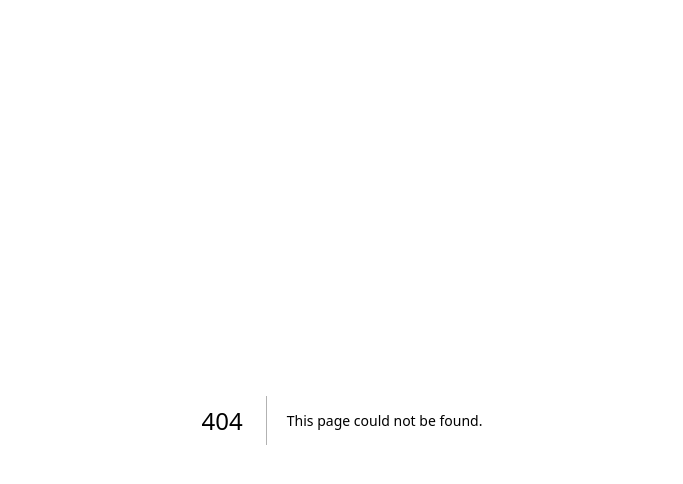
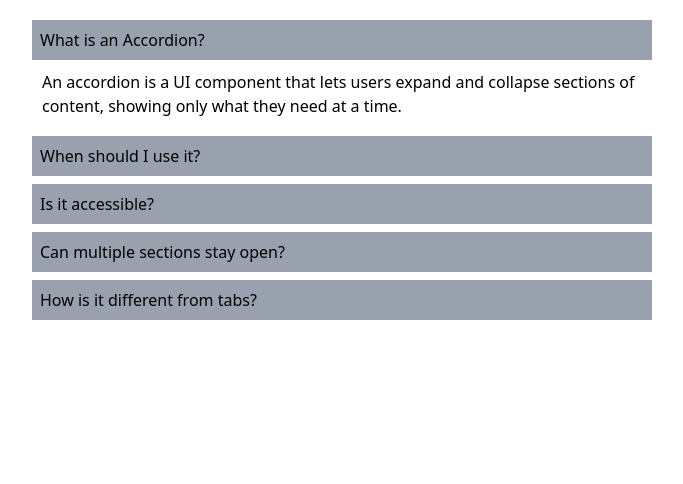
Before and after one commit to Arham11/frontennd-system-design, a Next.js app in the folder LLD/: page /accordian in a window 1280 px wide. Before the commit this address had no page. Shown: the top 484 px of the page, without its empty margins (298-981 px from the left). Built offline with nearby package versions, Linux system fonts and the light colour scheme.

Commit message:
LLD: accordian design

```diff
--- /dev/null
+++ b/LLD/src/app/accordian/accordian.tsx
@@ -0,0 +1,29 @@
+"use client";
+
+interface IAccordianProps {
+  title: string;
+  content: string;
+  isOpen: boolean;
+  setIsOpen: () => void;
+}
+
+function Accordian({
+  title,
+  content,
+  isOpen,
+  setIsOpen,
+}: Readonly<IAccordianProps>) {
+  return (
+    <div className="w-1/2 mx-auto mb-2">
+      <button
+        className="bg-gray-400 text-black p-2 w-full text-left cursor-pointer"
+        onClick={setIsOpen}
+      >
+        <span>{title}</span>
+      </button>
+      {isOpen && <div className="p-2.5">{content}</div>}
+    </div>
+  );
+}
+
+export default Accordian;
--- /dev/null
+++ b/LLD/src/app/accordian/page.tsx
@@ -0,0 +1,58 @@
+"use client";
+import { useState } from "react";
+import Accordian from "./accordian";
+
+const data = [
+  {
+    id: 1,
+    title: "What is an Accordion?",
+    content:
+      "An accordion is a UI component that lets users expand and collapse sections of content, showing only what they need at a time.",
+  },
+  {
+    id: 2,
+    title: "When should I use it?",
+    content:
+      "Use accordions to organize large amounts of content into compact, manageable sections like FAQs, settings, or product details.",
+  },
+  {
+    id: 3,
+    title: "Is it accessible?",
+    content:
+      "Yes, when built correctly with proper ARIA attributes and keyboard support, accordions are fully accessible to all users.",
+  },
+  {
+    id: 4,
+    title: "Can multiple sections stay open?",
+    content:
+      "It depends on the design. Some accordions allow only one open section at a time, while others permit multiple sections to be expanded.",
+  },
+  {
+    id: 5,
+    title: "How is it different from tabs?",
+    content:
+      "Tabs show one panel at a time horizontally, while accordions stack vertically and can reveal content inline below each header.",
+  },
+];
+
+function Page() {
+  const [openIndex, setOpenIndex] = useState<number | null>(0);
+
+  return (
+    <div>
+      {data.map((item, index) => (
+        <Accordian
+          isOpen={openIndex === index}
+          setIsOpen={() =>
+            openIndex === index ? setOpenIndex(null) : setOpenIndex(index)
+          }
+          key={item.id}
+          title={item.title}
+          content={item.content}
+        ></Accordian>
+      ))}
+    </div>
+  );
+}
+
+export default Page;
--- a/LLD/src/app/page.tsx
+++ b/LLD/src/app/page.tsx
@@ -14,6 +14,9 @@ export default function Home() {
         <div className="pb-3">
           <Link href={"/inifinite-scroll"}>Inifinite scroll UI</Link>
         </div>
+        <div className="pb-3">
+          <Link href={"/accordian"}>Accordian UI</Link>
+        </div>
       </div>
     </div>
   );
```
